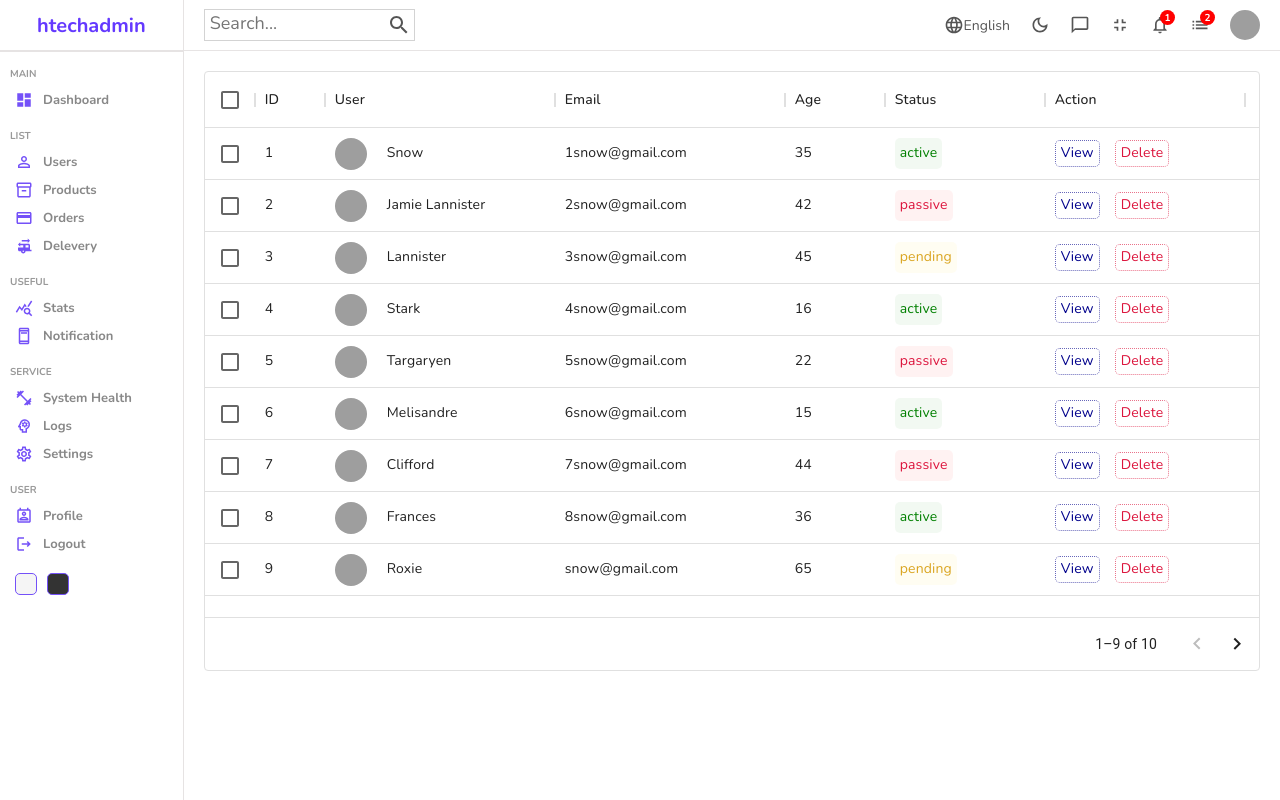
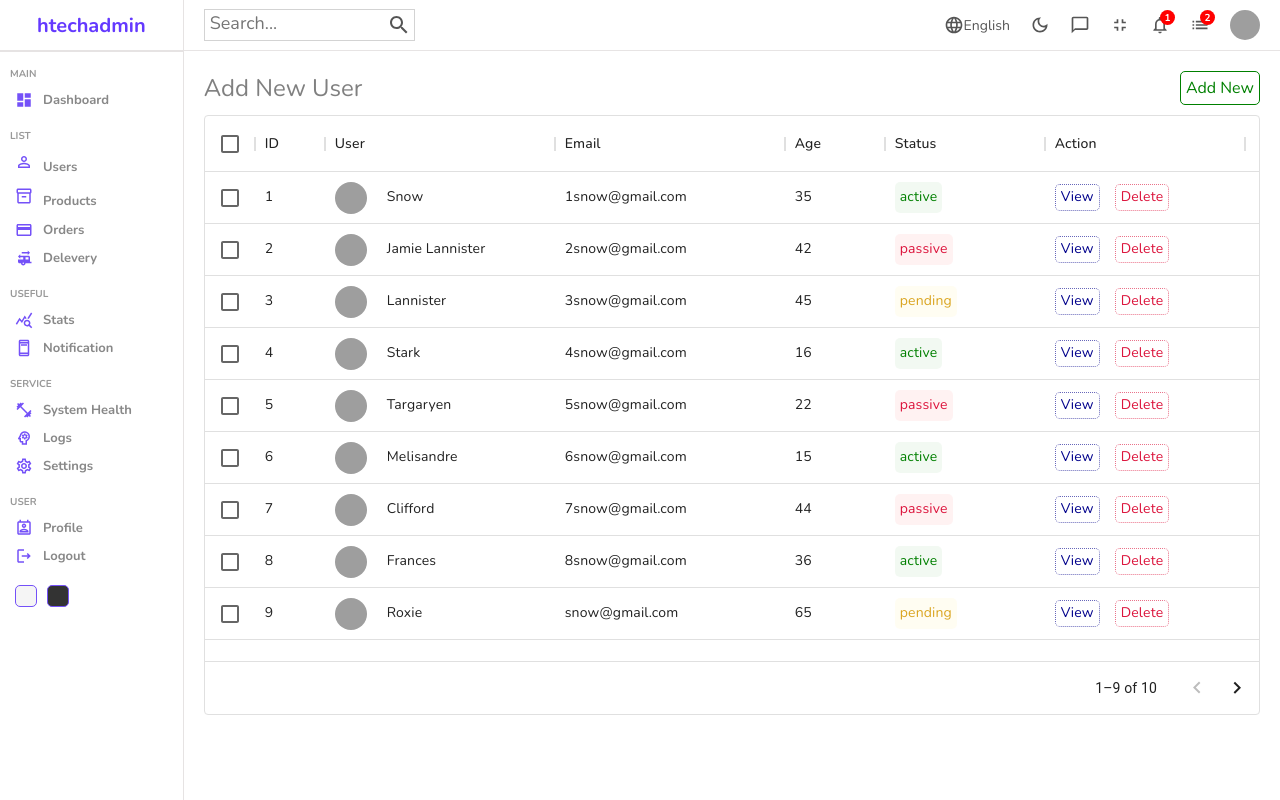
Before and after one commit to henry-49/htechadmin, a React (Create React App) app: page /users in a window 1280 px wide. Built offline with nearby package versions, Linux system fonts and the light colour scheme; grey boxes are pictures that could not be loaded.

Commit message:
modified Datatable and Sidebar component and added custom style

```diff
--- a/src/components/datatable/Datatable.jsx
+++ b/src/components/datatable/Datatable.jsx
@@ -2,6 +2,7 @@
 import "./datatable.scss";
 import { DataGrid } from '@mui/x-data-grid';
 import { userColumns, userRows } from '../../datatablesource';
+import { Link } from 'react-router-dom';
 
 const  Datatable = () => {
 
@@ -13,7 +14,10 @@
       renderCell: () => {
         return (
           <div className="cellAction">
-              <div className="viewButton">View</div>
+            <Link to="/users/test" style={{textDecoration: "none"}}>
+            <div className="viewButton">View</div>
+            </Link>
+
               <div className="deleteButton">Delete</div>
           </div>
         )
@@ -24,6 +28,12 @@
 
     return (
         <div className="datatable">
+          <div className="datatableTitle">
+            Add  New User
+            <Link to="/users/new" className="link">
+              Add New
+            </Link>
+          </div>
     <DataGrid
         rows={userRows}
         columns={userColumns.concat(actionColumn)}
--- a/src/components/datatable/datatable.scss
+++ b/src/components/datatable/datatable.scss
@@ -1,6 +1,27 @@
 .datatable {
     height: 600px;
     padding: 20px;
+
+    .datatableTitle {
+        width: 100%;
+        font-size: 24px;
+        color: gray;
+        margin-bottom: 10px;
+        display: flex;
+        align-items: center;
+        justify-content: space-between;
+
+        .link {
+            text-decoration: none;
+            color: green;
+            font-size: 16px;
+            font-weight: 400;
+            border: 1px solid green;
+            padding: 5px;
+            border-radius: 5px;
+            cursor: pointer;
+        }
+    }
 
     .cellWithImg {
         display: flex;
--- a/src/components/sidebar/Sidebar.jsx
+++ b/src/components/sidebar/Sidebar.jsx
@@ -11,13 +11,16 @@
 import SettingsOutlinedIcon from '@mui/icons-material/SettingsOutlined';
 import PermContactCalendarOutlinedIcon from '@mui/icons-material/PermContactCalendarOutlined';
 import LogoutOutlinedIcon from '@mui/icons-material/LogoutOutlined';
+import {Link} from "react-router-dom";
 
 const Sidebar = ()=> {
 
         return (
             <div className="sidebar">
               <div className="top">
+                  <Link to="/" style={{textDecoration: "none"}}>
                   <span className="logo">htechadmin</span>
+                  </Link>
             </div>
             <hr />
               <div className="center">
@@ -29,12 +32,16 @@
                       </li>
                       <p className="title">LIST</p>
                       <li>
-                          <PersonOutlineOutlinedIcon className="icon" />
+                      <Link to="/users" style={{textDecoration: "none"}}>
+                      <PersonOutlineOutlinedIcon className="icon" />
                           <span>Users</span>
+                    </Link>
                       </li>
                       <li>
+                      <Link to="/products" style={{textDecoration: "none"}}>
                           <Inventory2OutlinedIcon  className="icon"/>
                           <span>Products</span>
+                    </Link>
                       </li>
                       <li>
                           <CreditCardOutlinedIcon  className="icon"/>
```
